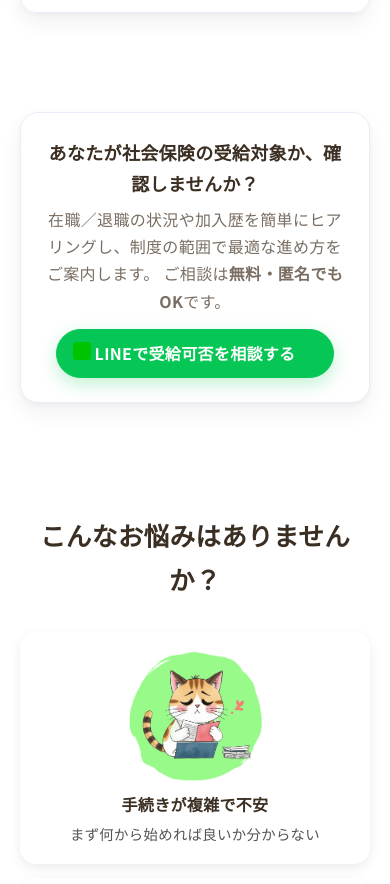
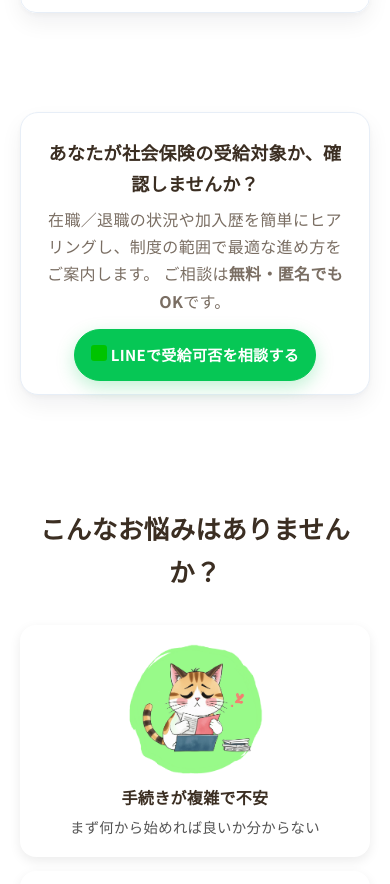
Before and after one commit to endou0310-byte/akimasen, a plain HTML site: page index.html in a window 390 px wide. Shown: the part 1432-2316 px from the top of the page. Drawn offline with Linux system fonts and the light colour scheme; a web font is replaced by a local one.

Commit message:
Add files via upload

```diff
--- a/style.css
+++ b/style.css
@@ -2499,3 +2499,18 @@ button.lp-btn.lp-btn-outline:focus{
 
 /* カードの上下パディングは据え置き（必要なら微調整） */
 /* .nayami--compact .nayami-card{ padding-top:16px; padding-bottom:18px; } */
+
+/* === #eligibility：LINEボタンの余白をスリム化（SP中心） === */
+@media (max-width: 600px){
+  /* パネルの下側だけ少し詰める */
+  #eligibility .lp-cta-panel{ padding-bottom: 14px; }
+
+  /* ボタン内の余白を調整：文字まわりを小さめに、アイコン右のダミーを削除 */
+  #eligibility .lp-btn-line{
+    padding: 12px 16px;   /* 既存より縦横とも少しタイト */
+    font-size: 15px;
+    gap: 8px;             /* 文字とアイコンの間隔 */
+  }
+  #eligibility .lp-btn-line::before{ width: 16px; height: 16px; } /* アイコンも少し小さく */
+  #eligibility .lp-btn-line::after{ display: none; }              /* 右側のダミー余白カット */
+}
```
